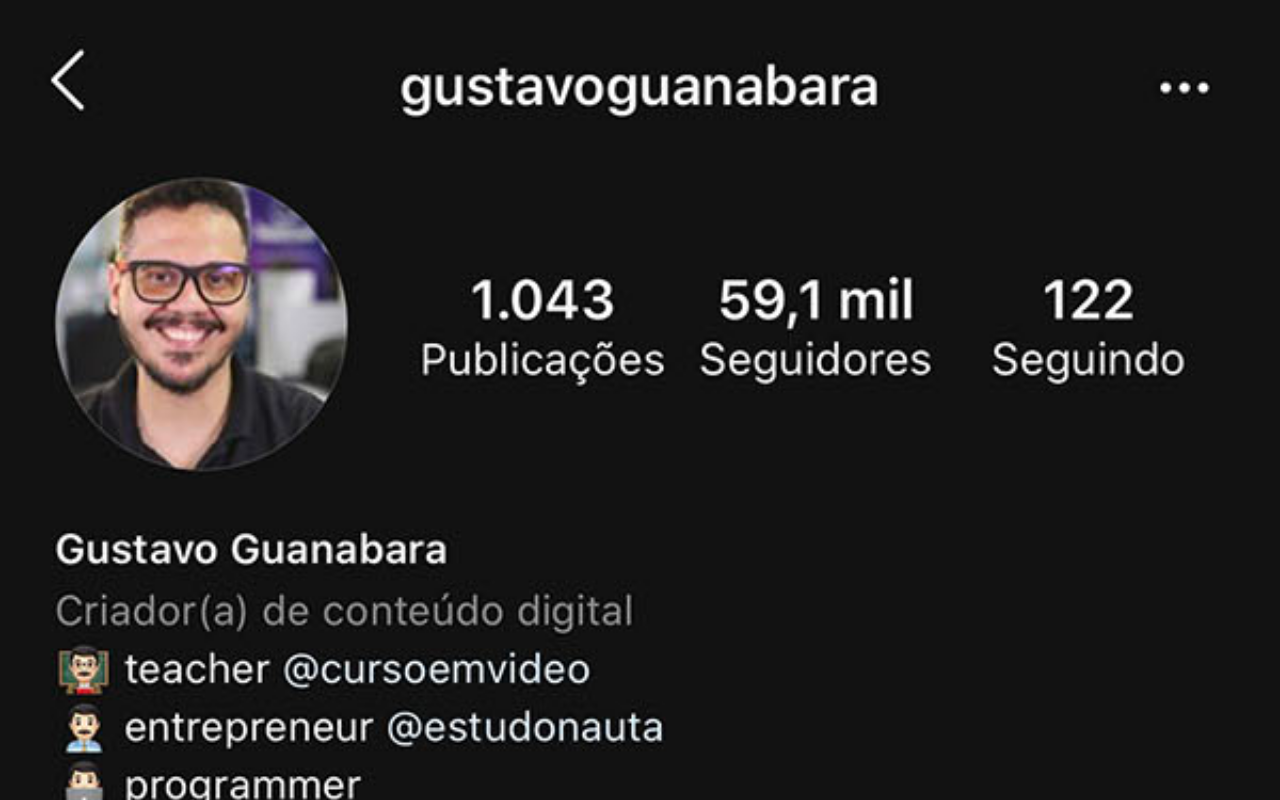
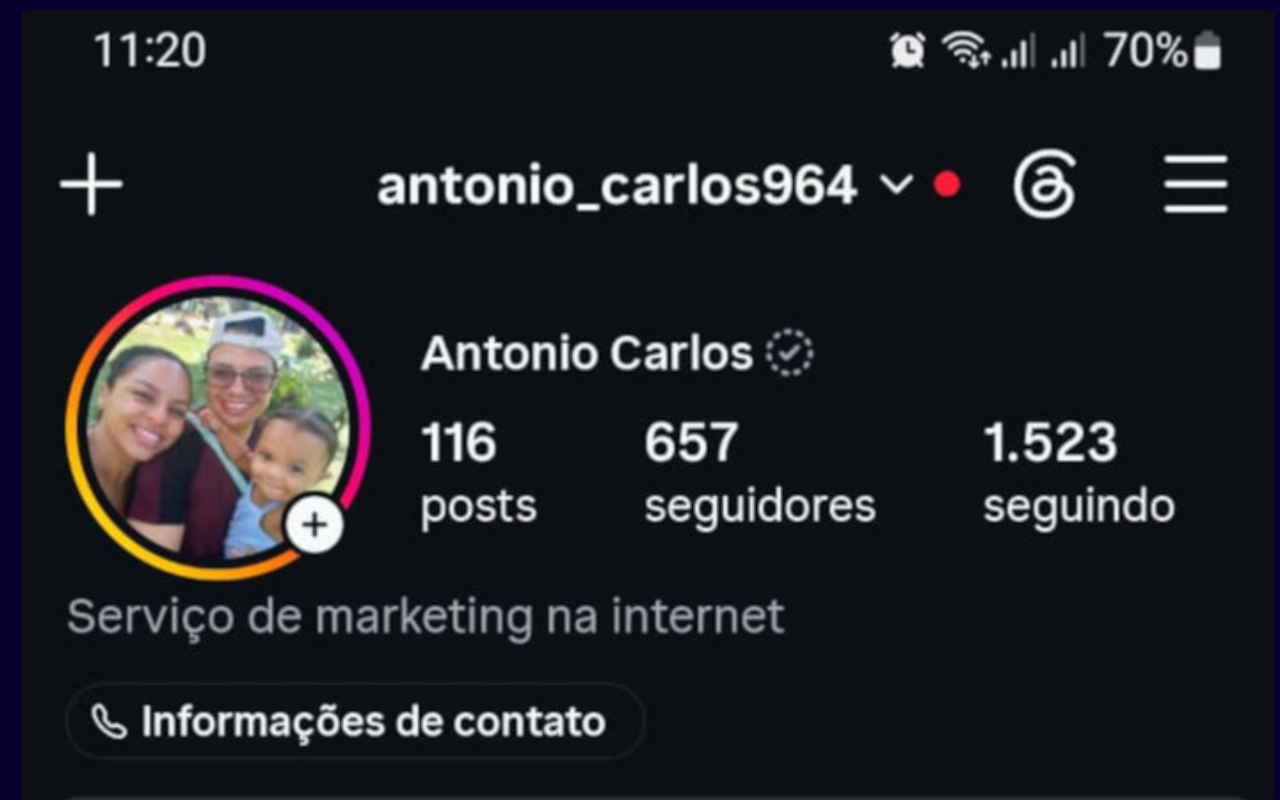
Before and after one commit to AntonioCarlos17/projeto_redes_sociais, a plain HTML site: page instagram.html in a window 1280 px wide. Shown: the top 800 px of the page. Drawn offline with Linux system fonts and the light colour scheme.

Commit message:
Update instagram.html

```diff
--- a/instagram.html
+++ b/instagram.html
@@ -7,7 +7,7 @@
     <link rel="stylesheet" href="estilos/social.css">
 </head>
 <body>
-    <img src="imagens/tela-instagram.jpg" alt="Instagram">
+    <img src="imagens/instagram.jpeg" alt="Instagram">
     <a href="https://www.instagram.com" target="_blank">ACESSE AQUI</a>
 </body>
 </html>
```
